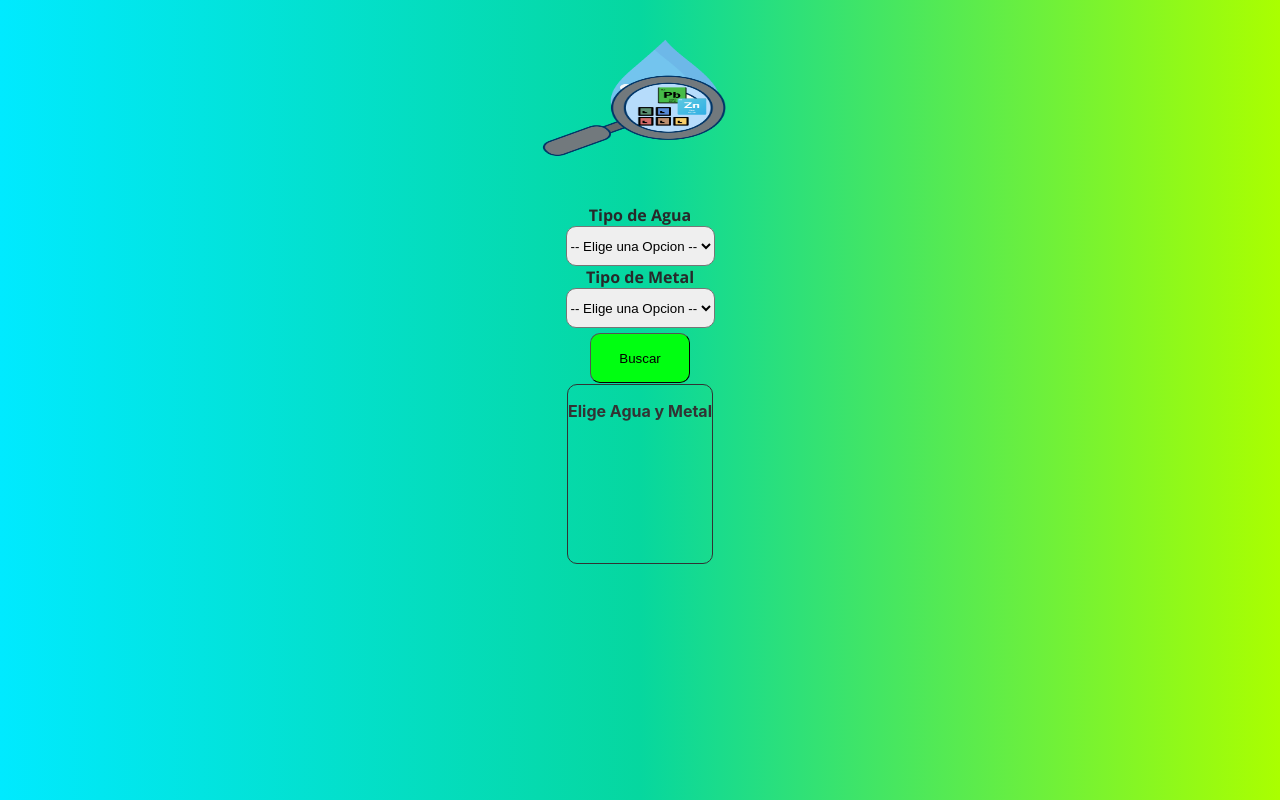
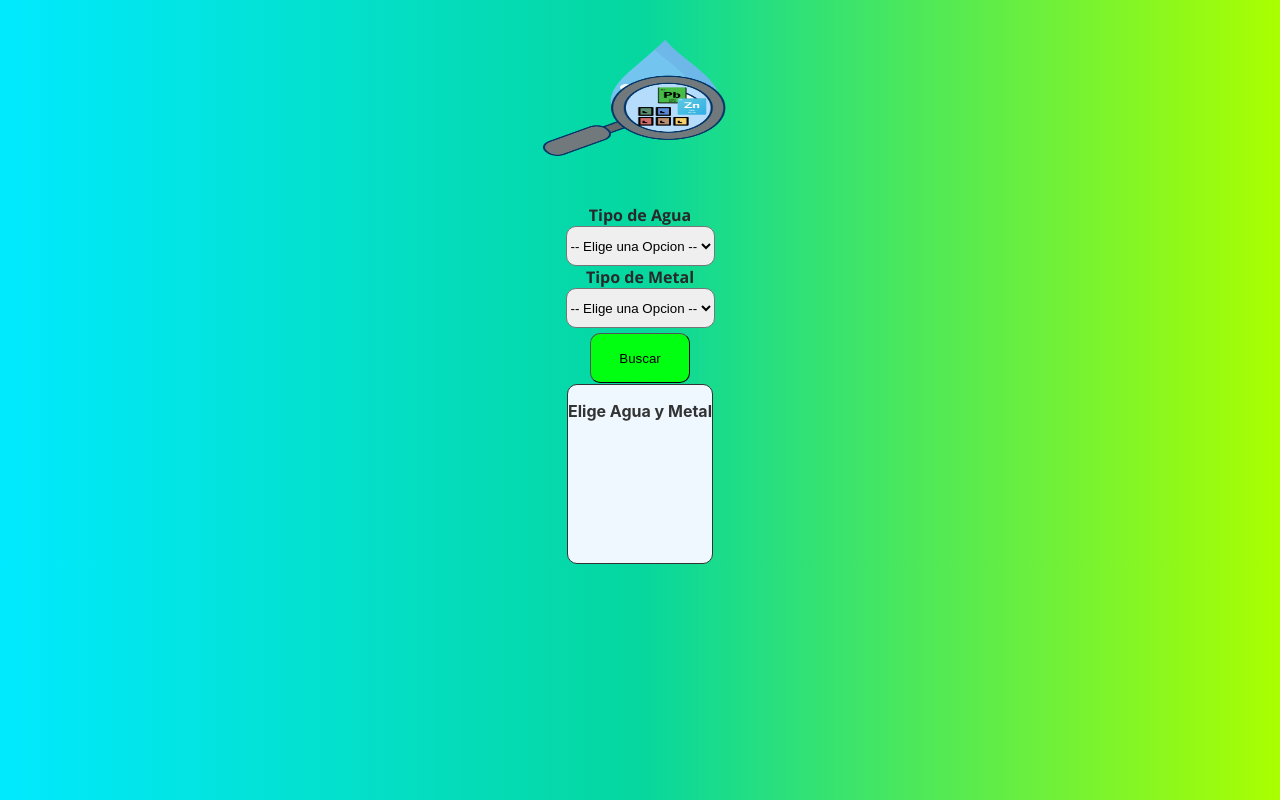
Before and after one commit to valera2022/dexmetap, a React (Create React App) app: page / in a window 1280 px wide. Both pictures are taken after a click on the button "Buscar". Built offline with nearby package versions, Linux system fonts and the light colour scheme.

Commit message:
result background color

```diff
--- a/src/Result/result.css
+++ b/src/Result/result.css
@@ -1,6 +1,6 @@
 .result{
     /* margin-left: 400px; */
-    max-width: 390px;
+    max-width: 400px;
     height: 180px;
     overflow: auto ;
     border:solid;
@@ -9,6 +9,7 @@
     font-weight: 680;
     place-items: center;
     border-radius: 10px;
+    background-color: aliceblue;
 
     /* container: grid; */
 
```
